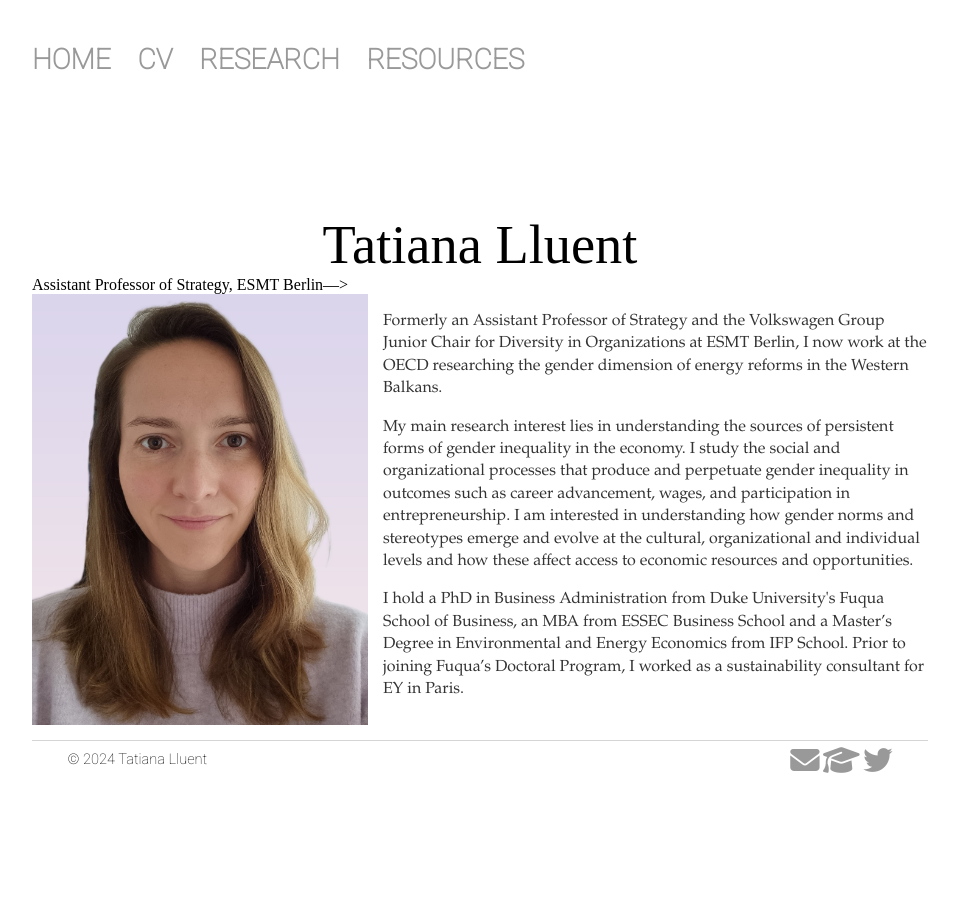
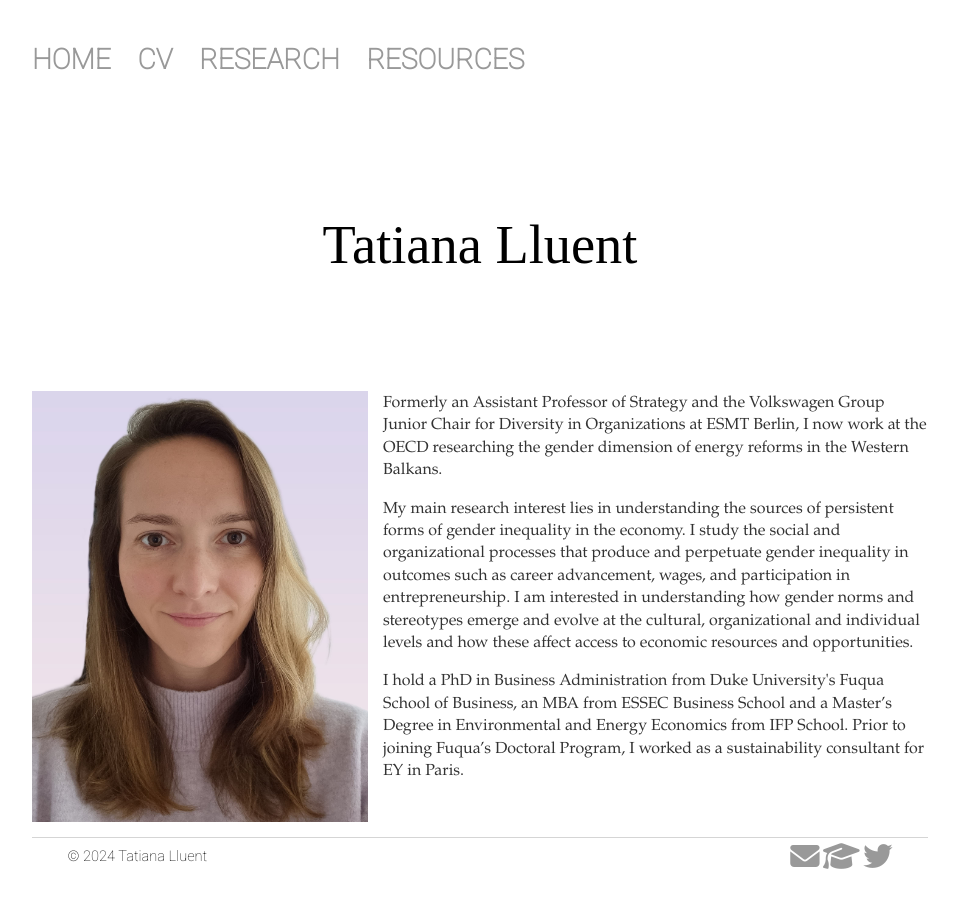
Before and after one commit to tatianalluent/tatianalluent.github.io, a Jekyll site: the page built from index.html, in a window 1280 px wide. Shown: the whole page, without its empty margins (160-1119 px from the left). Built offline with Jekyll 4.4.1, drawn with Linux system fonts in a browser that asks for light colours; nearby versions of some CDN libraries.

Commit message:
Update index.html

```diff
--- a/index.html
+++ b/index.html
@@ -5,7 +5,7 @@ title: Tatiana Lluent
 
     <div class="blurb">
 	<h1>Tatiana Lluent</h1>
-        <!––<h2>Assistant Professor of Strategy, ESMT Berlin</h2>––>
+        <h2></h2>
 	<div class="image-container">
 		<img id= "headshot" src="{{site.baseurl}}/docs/images/Portrait.jpg"/>
 	</div>
```
